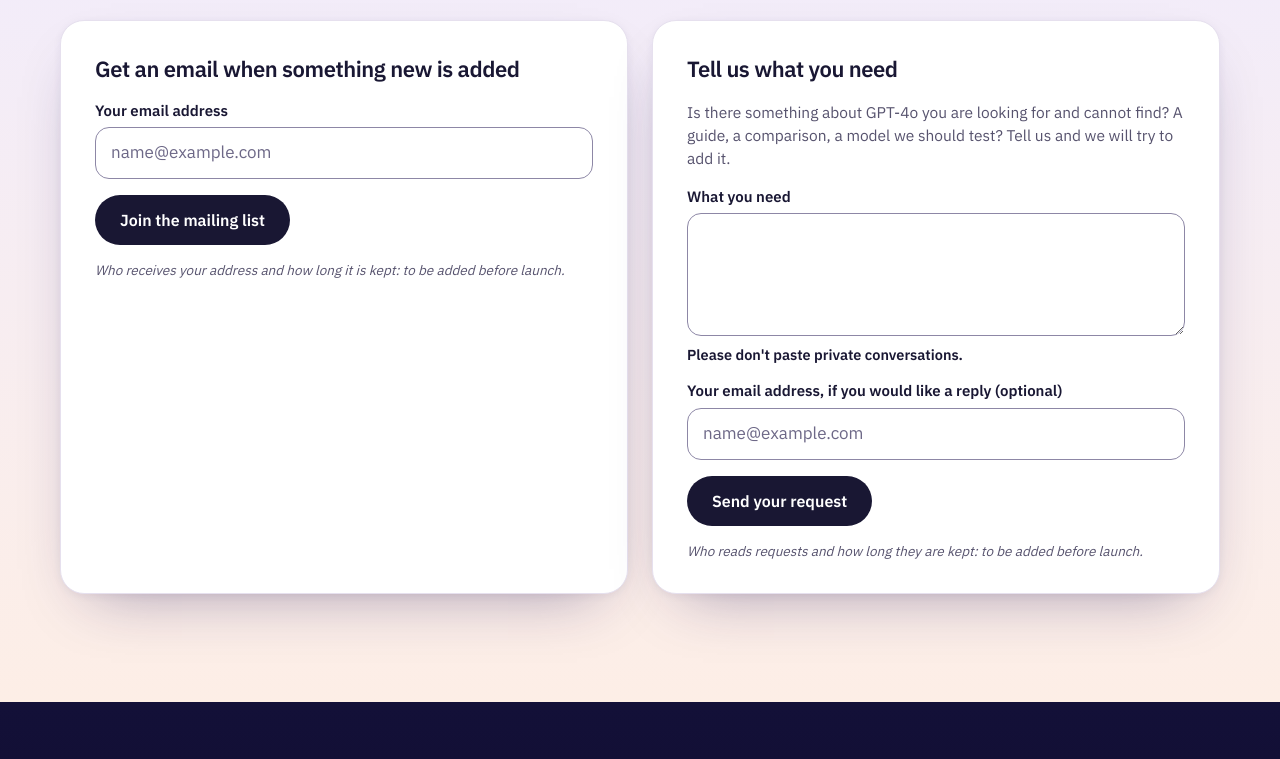
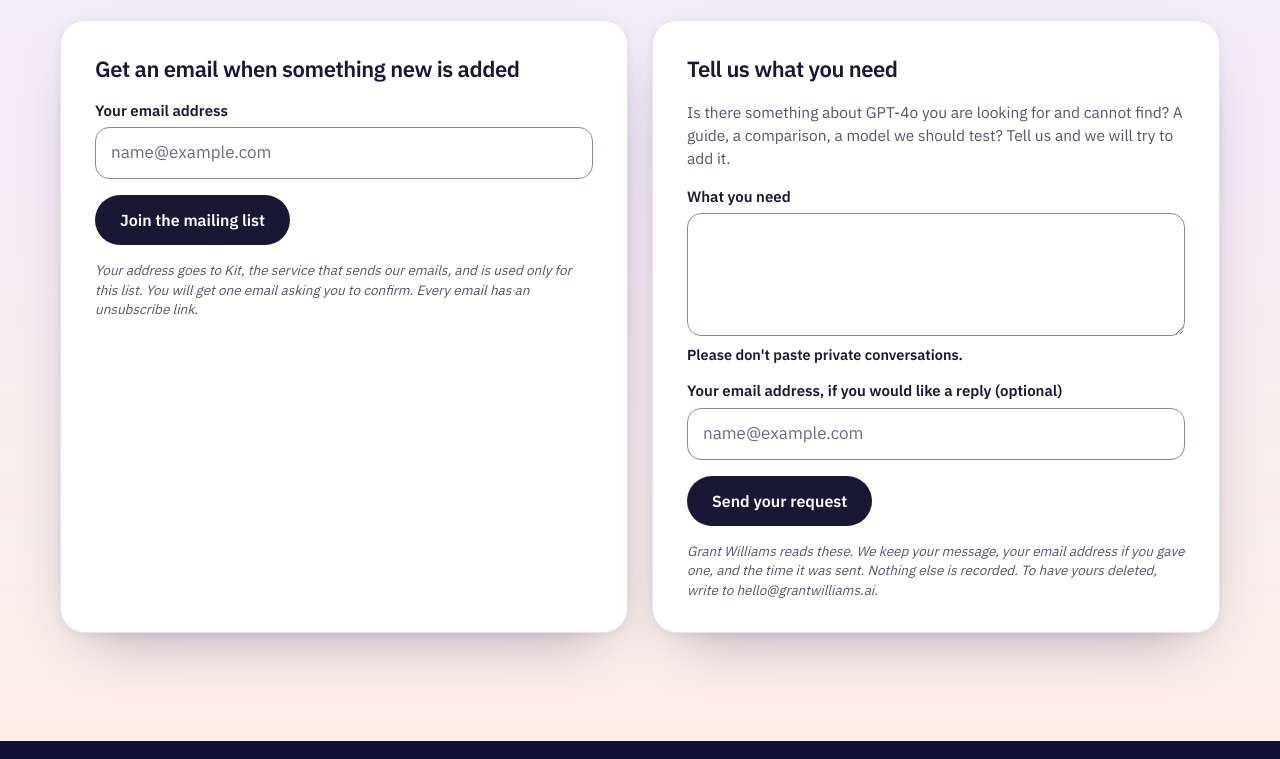
Before and after one commit to grantwilliams-ai/friendsof4o-site, a plain HTML site: page site/mailing-list/index.html in a window 1280 px wide. Shown: the part 469-1228 px from the top of the page. Drawn offline with Linux system fonts and the light colour scheme.

Commit message:
Privacy lines on the forms

```diff
--- a/site/mailing-list/index.html
+++ b/site/mailing-list/index.html
@@ -58,7 +58,7 @@
           <p class="form-trap" aria-hidden="true"><label for="signup-site">Leave this box empty</label>
             <input id="signup-site" name="website" type="text" tabindex="-1" autocomplete="off"></p>
           <button class="btn btn-solid" type="submit">Join the mailing list</button>
-          <p class="form-small" data-pm="placeholder">Who receives your address and how long it is kept: to be added before launch.</p>
+          <p class="form-small">Your address goes to Kit, the service that sends our emails, and is used only for this list. You will get one email asking you to confirm. Every email has an unsubscribe link.</p>
           <p class="form-note" data-form-note hidden role="status"></p>
         </form>
         <form class="form-card" id="suggestion" data-form="suggestion" action="#" method="post" novalidate>
@@ -72,7 +72,7 @@
           <p class="form-trap" aria-hidden="true"><label for="suggestion-site">Leave this box empty</label>
             <input id="suggestion-site" name="website" type="text" tabindex="-1" autocomplete="off"></p>
           <button class="btn btn-solid" type="submit">Send your request</button>
-          <p class="form-small" data-pm="placeholder">Who reads requests and how long they are kept: to be added before launch.</p>
+          <p class="form-small">Grant Williams reads these. We keep your message, your email address if you gave one, and the time it was sent. Nothing else is recorded. To have yours deleted, write to hello@grantwilliams.ai.</p>
           <p class="form-note" data-form-note hidden role="status"></p>
         </form>
       </div>
```
Also changed, not shown: site/ask-4o/index.html (+1 -1 lines), site/index.html (+3 -3 lines), site/timeline/index.html (+1 -1 lines).
